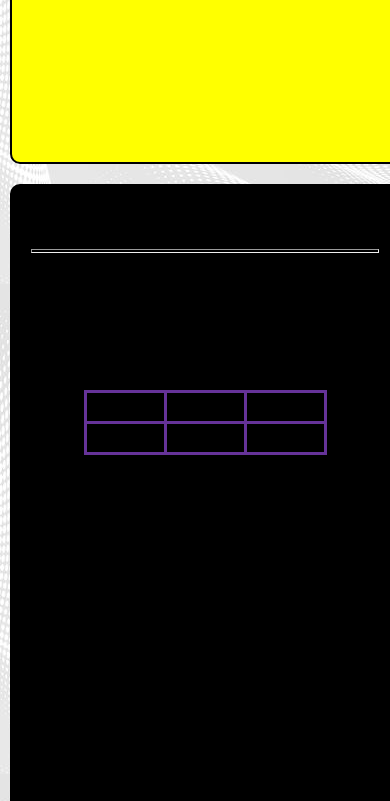
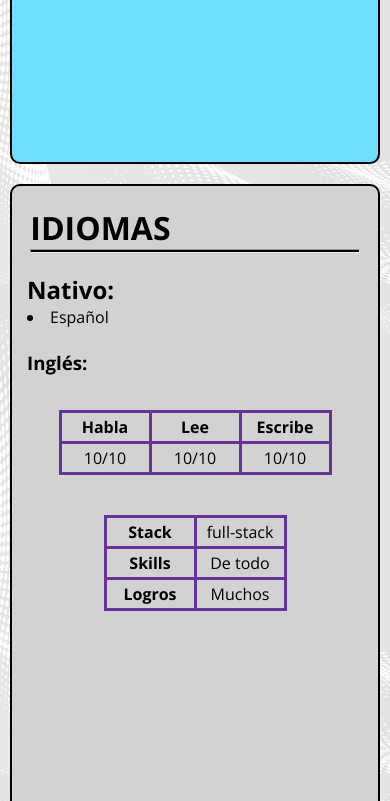
Before and after one commit to Jmpardo047/proyect1, a plain HTML site: page index.html in a window 390 px wide. Shown: the part 1186-1987 px from the top of the page. Drawn offline with nearby package versions, Linux system fonts and the light colour scheme.

Commit message:
actualizacion 2
logos agregados

```diff
--- a/css/styles.css
+++ b/css/styles.css
@@ -12,6 +12,88 @@
 .container{
     display: grid;
     grid-template-columns: repeat(3, 1fr);
+}
+.linea{
+    background-color: black;
+    width: 90%;
+    height: 4px;
+}
+.sect1{
+    position: static;
+    height: 660px;
+    margin: 10px;
+    background-color: rgb(210, 210, 210);
+    border: 2px solid black;
+    border-radius: 10px;
+}
+.content{
+    display: flex;
+    flex-wrap: nowrap;
+    width: 100%;
+    height: 100%;
+    flex-direction: column;
+    align-items: center;
+}
+#fp{
+    margin-top: 40px;
+    margin-bottom: 15px;
+    width: 14em;
+    height: 14em;
+    border-radius: 100%;
+    border: solid 3px black
+}
+.botones{
+    margin-left: 10px;
+    margin-right: 10px;
+}
+.info{
+    margin-top: 20px;
+    margin-bottom: 15px;
+    margin-left: 30px;
+    padding-right: 30px;
+    width: 100%;
+    height: max-content;
+    color: black;
+    text-align: justify;
+}
+.sect2{
+    height: 660px;
+    margin: 10px;
+    background-color: rgb(111, 223, 254);
+    border: 2px solid black;
+    border-radius: 10px;
+}
+h1{
+    margin-top: 20px;
+    width: 90%;
+    text-align: left;
+}
+.sect3{
+    height: 660px;
+    margin: 10px;
+    background-color: rgb(210, 210, 210);
+    border: 2px solid black;
+    border-radius: 10px;
+}
+.tabla{
+    margin: 20px;
+    border-collapse: collapse;
+    text-align: center;
+}
+th, td{
+    width: 90px;
+    padding: 3px;
+    margin: 100px;
+    font-style: normal;
+    border:3px solid rebeccapurple
+}
+
+
+@media (max-width: 800px) {
+.container{
+    display: grid;
+    grid-template-columns: 1fr;
+    grid-template-rows: repeat(3, 1fr);
 }
 .linea{
     background-color: black;
@@ -73,42 +155,15 @@ h1{
     border-radius: 10px;
 }
 .tabla{
+    margin: 20px;
     border-collapse: collapse;
     text-align: center;
 }
 th, td{
-    width: 80px;
+    width: 90px;
     padding: 3px;
     margin: 100px;
     font-style: normal;
     border:3px solid rebeccapurple
 }
-
-
-@media (max-width: 800px) {
-    .container{
-        display: flex;
-        flex-direction: column;
-    }
-    .sect1{
-        width: 100vw;
-        height: 660px;
-        margin: 10px;
-        background-color: black;
-        border-radius: 10px;
-    }
-    .sect2{
-        width: 100vw;
-        height: 660px;
-        margin: 10px;
-        background-color: yellow;
-        border-radius: 10px;
-    }
-    .sect3{
-        width: 100vw;
-        height: 660px;
-        margin: 10px;
-        background-color: black;
-        border-radius: 10px;
-    }
-  }
+}
--- a/index.html
+++ b/index.html
@@ -19,6 +19,12 @@
             <hr class="linea">
             <div class="info">
                 <p>Perfil: Mi nombre es Spock, nací el 28 de abril de 2021, tengo una aplia carrera como programador full-stack utilizando herramientas como react y spring boot, actualmente me encuentro desarrollando proyectos como freelancer y emprendedor.</p>
+            </div>
+            <div>
+                <a href="https://github.com/Jmpardo047" target="_blank"><img src="images/001-signo-de-github.png" alt="imagen github" class="botones"></a>
+                <a href="https://www.instagram.com/spockjose/" target="_blank"><img src="images/002-instagram.png" alt="imagen instagram" class="botones"></a>
+                <a href="https://www.linkedin.com/in/jose-pardo-9229012ba/" target="_blank"><img src="images/003-logotipo-de-linkedin.png" alt="imagen linkedin" class="botones"></a>
+
             </div>
         </div>
     </div>
@@ -66,6 +72,20 @@
                     <td>10/10</td>
                 </tr>
             </table>
+            <table class="tabla">
+                <tr>
+                    <th>Stack</th>
+                    <td>full-stack</td>
+                </tr>
+                <tr>
+                    <th>Skills</th>
+                    <td>De todo</td>
+                </tr>
+                <tr>
+                    <th>Logros</th>
+                    <td>Muchos</td>
+                </tr>
+            </table>
         </div>
     </div>
 </body>
```
Also changed, not shown: images/001-signo-de-github.png (added), images/002-instagram.png (added), images/003-logotipo-de-linkedin.png (added).
